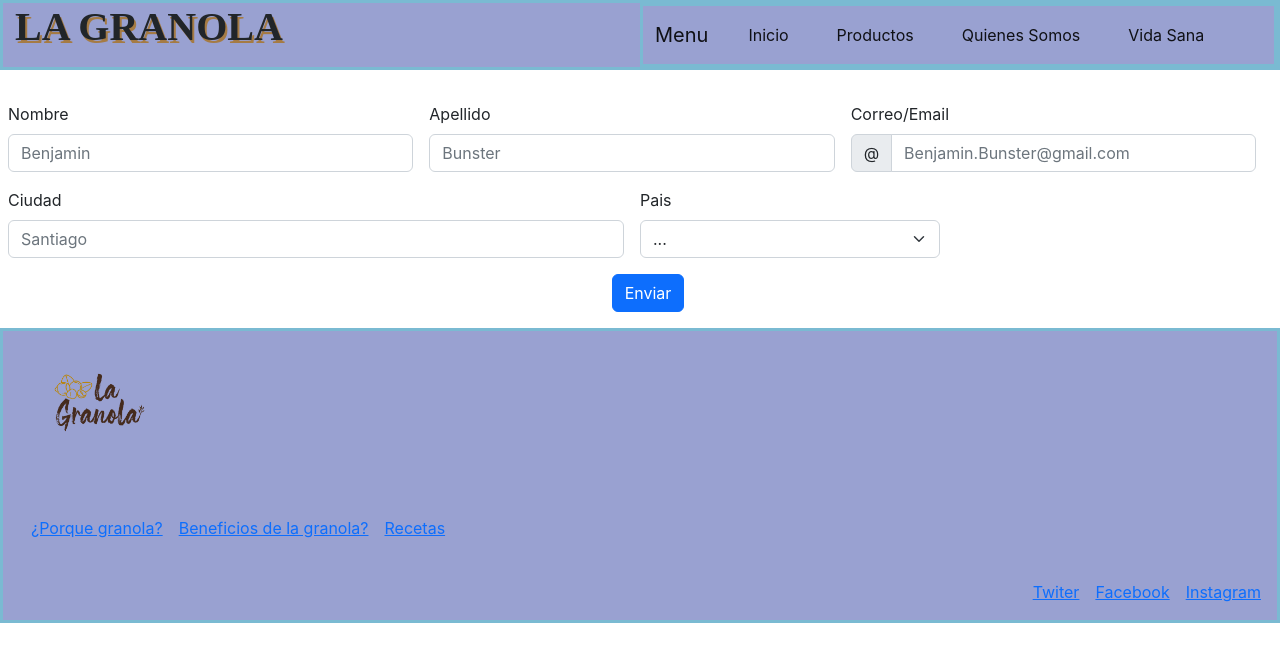
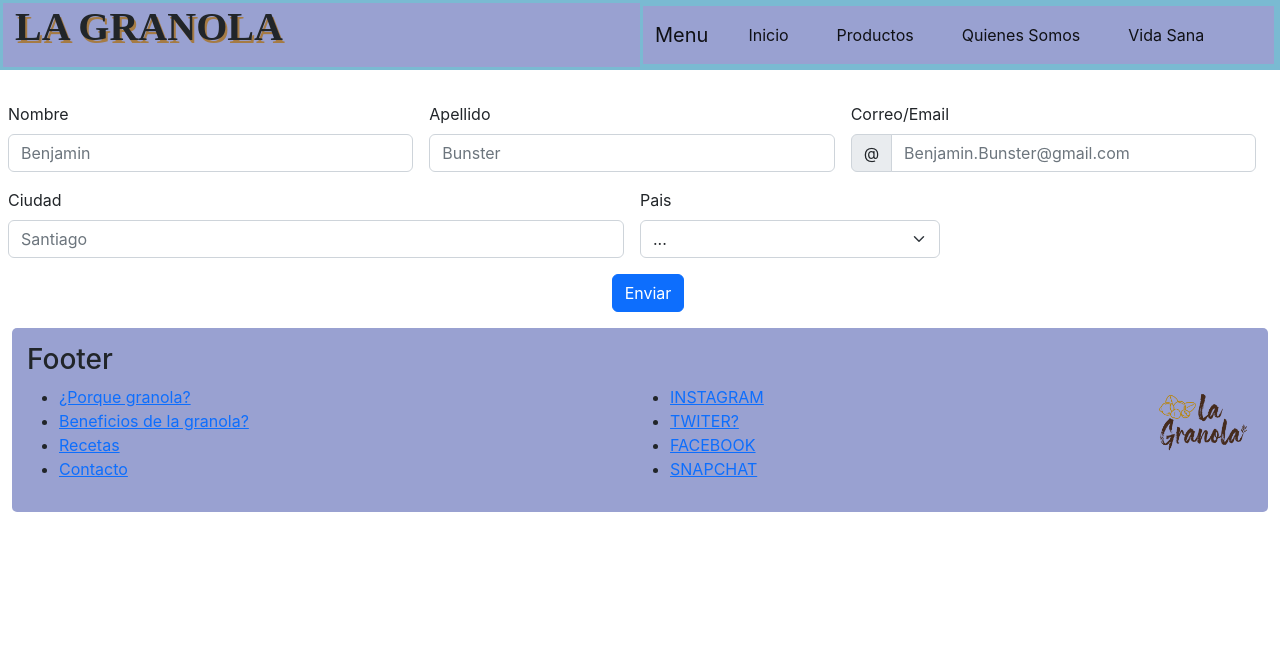
Before and after one commit to BenjaBunster/DESAFIO05, a plain HTML site: page paginas/contacto.html in a window 1280 px wide. Drawn offline with nearby package versions, Linux system fonts and the light colour scheme.

Commit message:
se cambio html contacto. se saco bootstrap en el footer y se agrego codigo normal en el html

```diff
--- a/paginas/contacto.html
+++ b/paginas/contacto.html
@@ -11,6 +11,8 @@
 	<title>LaGranolaStore</title>
 </head>
 <body>
+
+
 	 <!-- navigation y menu-->
    <div class="container-fluid">
          <header class="row bg-header">
@@ -40,6 +42,8 @@
                 </div>
             </nav>
          </header>
+
+
           <!-- FORMULARIO -->
          <main class="row">
             <form class="row g-3 needs-validation" novalidate>
@@ -92,21 +96,45 @@
                 </div>
               </form>
           </main>
-                <!-- footer -->
-                <footer class="row bg-footer">
-                    <h3 class="col.12 m-2"><img src="../imagen/LOGOGRNOLA.png" alt="logo granola" width="150px"></h3>
-                    <div class="d-flex flex-row mb-3 m-2">
-                        <div class="p-2"><a href="">¿Porque granola?</a></div>
-                        <div class="p-2"><a href="">Beneficios de la granola?</a></div>
-                        <div class="p-2"><a href="">Recetas</a></div>
-                      </div>
-                      <div class="d-flex flex-row-reverse p-2">
-                        <div class="p-2"><a href="https://www.instagram.com/benjabunster/">Instagram</a></div>
-                        <div class="p-2"><a href="">Facebook</a></div>
-                        <div class="p-2"><a href="">Twiter</a></div>
-                      </div>
-                </footer>
-              </div>
+
+
+          <!-- footer -->
+           <footer class="grid-item footer">
+            <h3>Footer</h3>
+            <div class="footer-container">
+            <ul>
+                <li>
+                    <a href="">¿Porque granola?</a>
+                </li>
+                <li>
+                    <a href="">Beneficios de la granola?</a>
+                </li>
+                <li>
+                    <a href="">Recetas</a>
+                </li>
+                <li>
+                    <a href="">Contacto</a>
+                </li>
+            </ul>
+            <ul>
+                <li>
+                    <a href="https://www.instagram.com/benjabunster/" target="_blank">INSTAGRAM</a>
+                </li>
+                <li>
+                    <a href="">TWITER?</a>
+                </li>
+                <li>
+                    <a href="">FACEBOOK</a>
+                </li>
+                <li>
+                    <a href="">SNAPCHAT</a>
+                </li>
+            </ul>
+            <div class="footer-logo-container">
+                <img src="../imagen/LOGOGRNOLA.png" alt="logo">
+            </div>
+        </div>
+        </footer>
 
 
 
```
